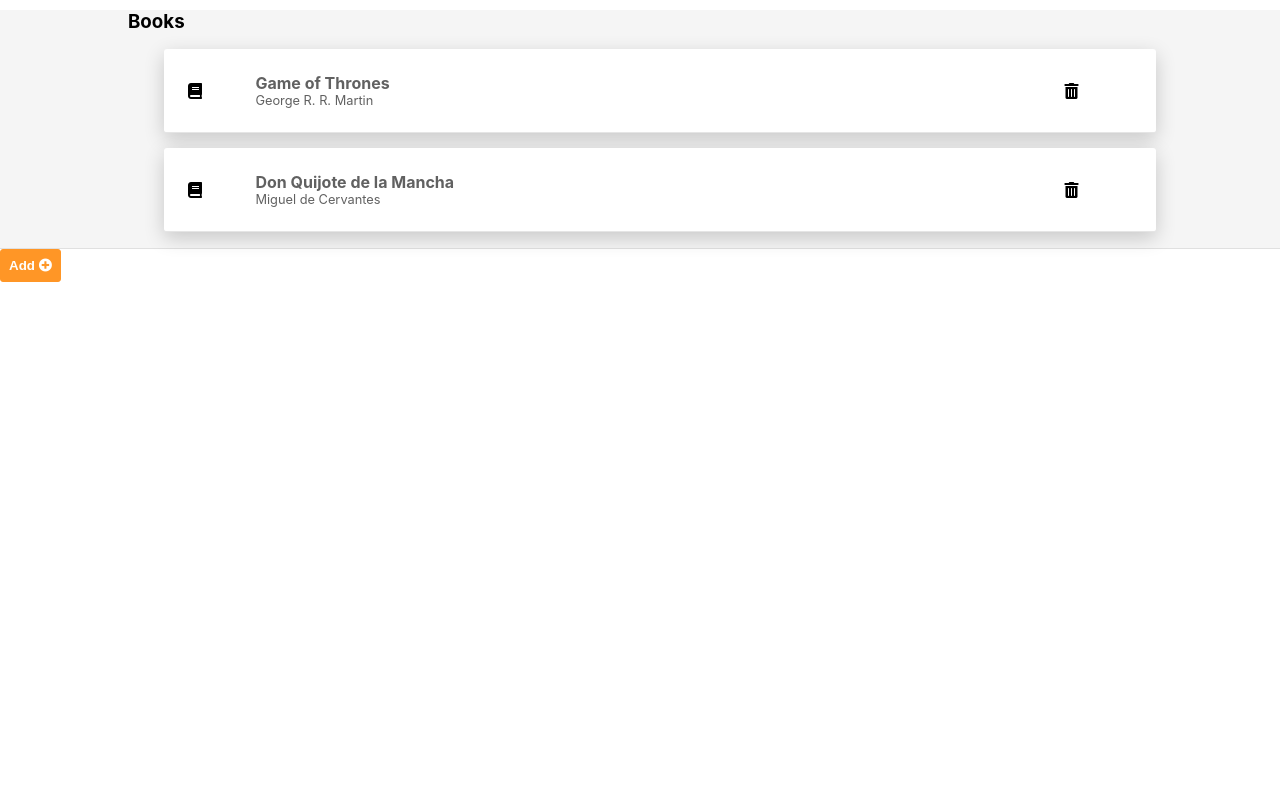
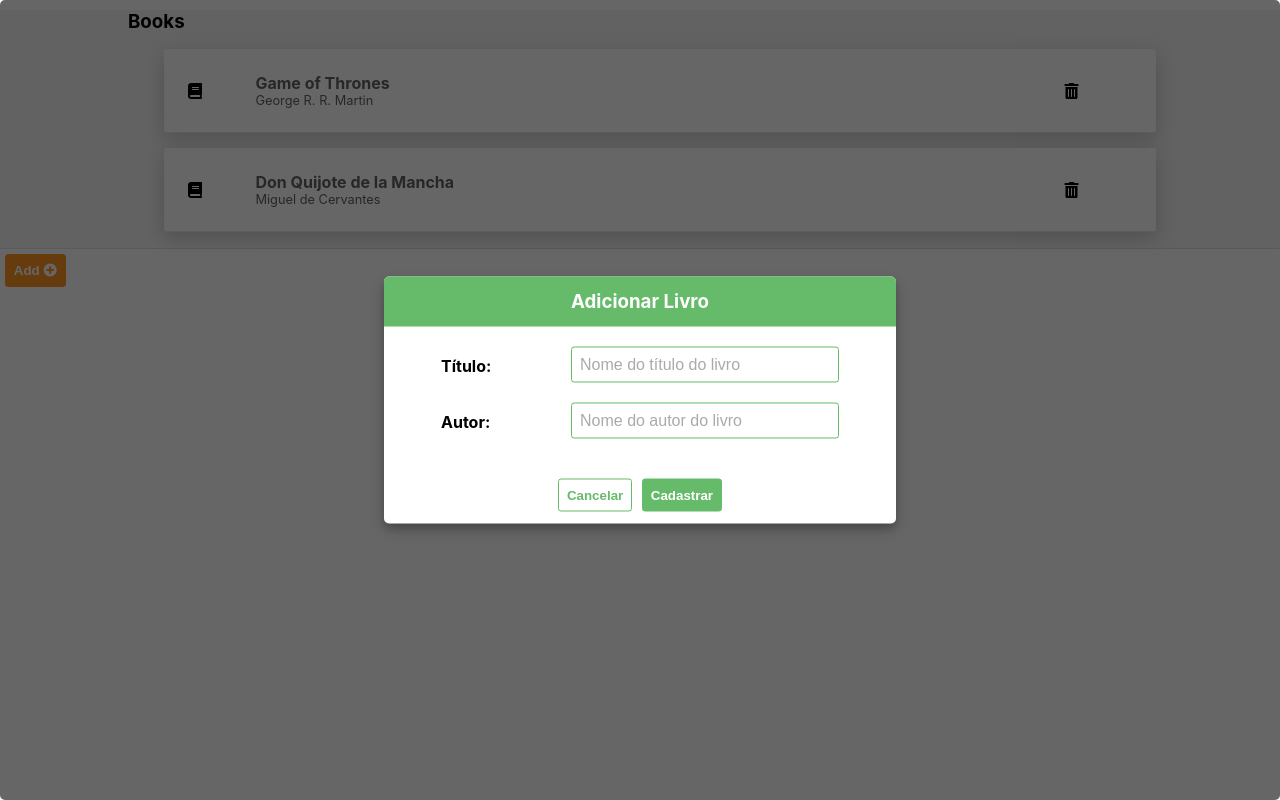
Before and after one commit to vcnsiqueira/BookClubApp, a React (Create React App) app: page / in a window 1280 px wide. Built offline with nearby package versions, Linux system fonts and the light colour scheme.

Commit message:
I included a modal do add new books to BookList. The modal is not complete yet

```diff
--- a/src/Components/BookList/BookList.js
+++ b/src/Components/BookList/BookList.js
@@ -40,7 +40,7 @@
 };
 
 BookList.propTypes = {
-    books: PropTypes.object,
+    books: PropTypes.array,
     deleteBook: PropTypes.func,
 };
 
--- a/src/Components/Button/Button.js
+++ b/src/Components/Button/Button.js
@@ -11,11 +11,16 @@
     );
 }
 
+Button.defaultProps = {
+    variant: 'solid',
+    color: '#66BB6A',
+};
+
 Button.propTypes = {
     variant: PropTypes.string,
     color: PropTypes.string,
     onClick: PropTypes.func,
     children: PropTypes.node.isRequired,
-}
+};
 
 export default Button;
--- a/src/Components/Button/styled/Button.styled.js
+++ b/src/Components/Button/styled/Button.styled.js
@@ -6,5 +6,6 @@
     color: ${(props) => props.variant !== 'outlined' ? '#FFFFFF' : props.color};
     border-radius: 3px;
     padding: 0.5rem;
+    margin: 0.3rem;
     font-weight: bold;
 `
--- a/src/Components/Dashboard/Dashboard.js
+++ b/src/Components/Dashboard/Dashboard.js
@@ -1,11 +1,16 @@
 import React, { Fragment, useState } from 'react';
 import BookList from '../BookList/BookList';
 import Button from '../Button/Button';
+import AddBookModal from '../Modal/AddBookModal/AddBookModal';
 //import BookForm from '../BookForm/BookForm';
 
 const Dashboard = ({books, addBook, deleteBook}) => {
 
     const [showAddModal, setShowAddModal] = useState(false);
+
+    const toggleAddModal = event => {
+        setShowAddModal(!showAddModal);
+    };
 
     return(
         <Fragment>
@@ -13,10 +18,11 @@
             <Button
                 variant='solid'
                 color='#FF9626'
-                onClick={addBook}
+                onClick={toggleAddModal}
             >
             Add <i className="fas fa-plus-circle"/>
             </Button>
+            <AddBookModal show={showAddModal} handleClose={toggleAddModal} addBook={addBook}>Adicionar Livro</AddBookModal>
             {/*<BookForm addBook={addBook}/>*/}
         </Fragment>
     );
--- /dev/null
+++ b/src/Components/Input/Input.js
@@ -0,0 +1,25 @@
+import React from 'react';
+import PropTypes from 'prop-types';
+import { StyledInput } from './styled/Input.styled';
+
+const Input = ({ type, name, value, onChange, placeholder }) => {
+    return(
+        <StyledInput
+            type={type}
+            name={name}
+            value={value}
+            onChange={onChange}
+            placeholder={placeholder}
+        />
+    );
+}
+
+Input.propTypes = {
+    type: PropTypes.string,
+    name: PropTypes.string,
+    value: PropTypes.string,
+    onChange: PropTypes.func,
+    placeholder: PropTypes.string,
+}
+
+export default Input;
--- /dev/null
+++ b/src/Components/Input/styled/Input.styled.js
@@ -0,0 +1,17 @@
+import styled from 'styled-components';
+
+export const StyledInput = styled.input`
+    padding: 0.5em;
+    margin: 10px;
+    color: #495057;
+    border: 1px solid #66BB6A;
+    border-radius: 3px;
+    font-size: 1rem;
+    font-weight: 400;
+    background-color: #FFF;
+    width: 250px;
+    ::placeholder { /* Chrome, Firefox, Opera, Safari 10.1+ */
+        color: #AAAAAA;
+        opacity: 1; /* Firefox */
+    }
+`;
--- /dev/null
+++ b/src/Components/Label/Label.js
@@ -0,0 +1,17 @@
+import React from 'react';
+import PropTypes from 'prop-types';
+import { StyledLabel } from './styled/Label.styled';
+
+const Label = ({ children }) => {
+    return(
+        <StyledLabel>
+            {children}
+        </StyledLabel>
+    );
+};
+
+Label.propTypes = {
+    children: PropTypes.node.isRequired,
+};
+
+export default Label;
--- /dev/null
+++ b/src/Components/Label/styled/Label.styled.js
@@ -0,0 +1,12 @@
+import styled from 'styled-components';
+
+export const StyledLabel = styled.label`
+    display: inline-block;
+    color: #000;
+    font-weight: bold;
+    padding-right: 10px;
+    margin: 10px;
+    text-align: left;
+    width: 100px;
+    vertical-align: middle;
+`;
--- /dev/null
+++ b/src/Components/Modal/AddBookModal/AddBookModal.js
@@ -0,0 +1,68 @@
+import React, { useState } from 'react';
+import PropTypes from 'prop-types';
+
+import Label from '../../Label/Label';
+import Input from '../../Input/Input';
+import Button from '../../Button/Button';
+import { Modal, ModalWrapper, ModalHeader, ModalBody, ModalFooter } from '../styled/Modal.styled';
+//import './AddBokkModal.css';
+
+const AddBookModal = ({ show, addBook, handleClose, children }) => {
+
+    const [book, setBook] = useState({
+        title: '',
+        author: '',
+    });
+
+    const showHideClassName = show ? "display-block" : "display-none";
+
+    const handleInput = event => {
+        let { name, value } = event.target;
+        setBook({ ...book, [name]: value });
+    };
+
+    const cancelButton = event => {
+        event.preventDefault();
+        console.log('Oi');
+        setBook({
+            title: '',
+            author: '',
+         });
+         handleClose();
+    }
+
+    return(
+        <Modal className={show ? "display-block" : "display-none"}>
+            <ModalWrapper className="modal-wrapper">
+                <ModalHeader>
+                    <h3>{children}</h3>
+                </ModalHeader>
+                <form>
+                    <ModalBody>
+                        <div>
+                            <Label>Título:</Label>
+                            <Input type="text" name="title" value={book.title} onChange={handleInput} placeholder="Nome do título do livro" required/>
+                        </div>
+                        <div>
+                            <Label>Autor:</Label>
+                            <Input type="text" name="author" value={book.author} onChange={handleInput} placeholder="Nome do autor do livro" required/>
+                        </div>
+                    </ModalBody>
+                    <ModalFooter>
+                        <Button variant="outlined" color="#66BB6A" type="button" onClick={cancelButton}>Cancelar</Button>
+                        <Button variant="solid" backgroundColor="#4711B2" type="submit">Cadastrar</Button>
+                    </ModalFooter>
+                </form>
+            </ModalWrapper>
+        </Modal>
+    )
+}
+
+AddBookModal.propTypes = {
+    show: PropTypes.bool,
+    addBook: PropTypes.func,
+    handleClose: PropTypes.func,
+    children: PropTypes.node.isRequired,
+};
+
+export default AddBookModal;
--- /dev/null
+++ b/src/Components/Modal/styled/Modal.styled.js
@@ -0,0 +1,62 @@
+import styled from 'styled-components';
+
+const color = '#66BB6A';
+
+export const Modal = styled.div`
+    position: fixed;
+    top: 0;
+    left: 0;
+    width: 100%;
+    height: 100%;
+    background: rgba(0, 0, 0, 0.6);
+    border-radius: 5px;
+    .display-block {
+        display: block;
+    }
+    .display-none {
+        display: none;
+    }
+`;
+
+export const ModalWrapper = styled.div`
+    position: fixed;
+    top: 50%;
+    left: 50%;
+    height: auto;
+    background: #FFFFFF;
+    /*border: 1px solid ${color};*/
+    border-radius: 5px;
+    box-shadow: 0 5px 8px 0 rgba(0,0,0,0.2), 0 7px 20px 0 rgba(0,0,0,0.17);
+    margin: auto;
+    transition: all .8s;
+    width: 40%;
+    transform: translate(-50%, -50%);
+`;
+
+export const ModalHeader = styled.div`
+    background: ${color};
+    height: 40px;
+    line-height: 40px;
+    padding: 5px 20px;
+    text-align: center;
+    border-top-left-radius: 5px;
+    border-top-right-radius: 5px;
+
+    h3 {
+        color: #FFF;
+        float: center;
+        margin: 0;
+        padding: 0;
+    }
+`;
+
+export const ModalBody = styled.div`
+    padding: 10px 15px;
+    text-align: center;
+`;
+
+export const ModalFooter = styled.div`
+    height: 35px;
+    padding: 15px;
+    text-align: center;
+`;
```
